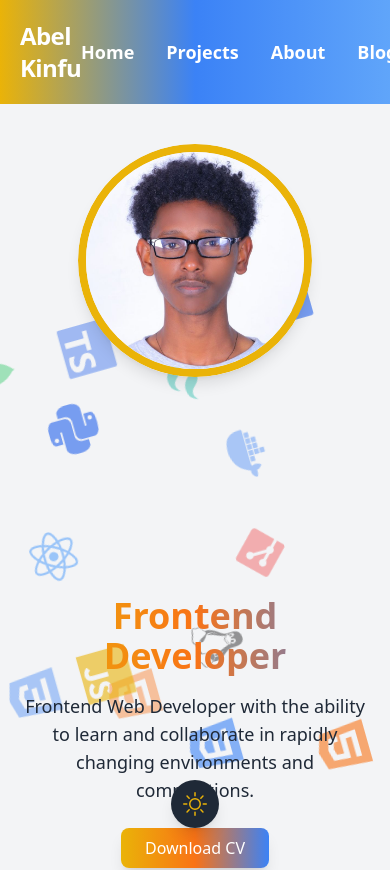
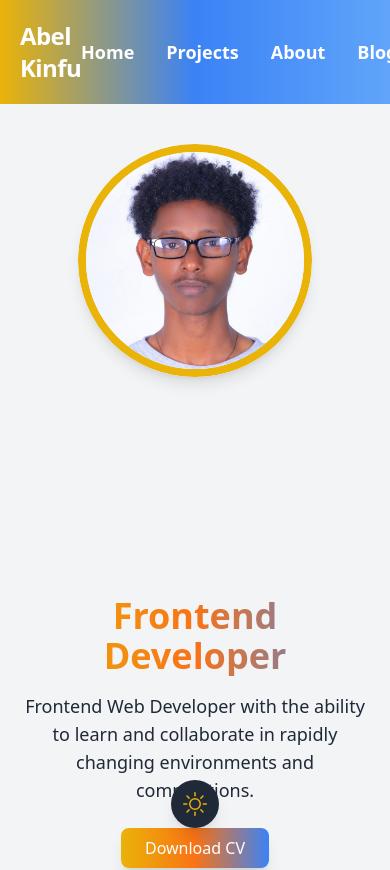
Before and after one commit to abel12-tech/my-portfolio, a React (Create React App) app: page / in a window 390 px wide. Shown: the top 870 px of the page. Built offline with nearby package versions, Linux system fonts and the light colour scheme.

Commit message:
feat -logo and title is edited

```diff
--- a/public/index.html
+++ b/public/index.html
@@ -2,7 +2,7 @@
 <html lang="en">
   <head>
     <meta charset="utf-8" />
-    <link rel="icon" href="%PUBLIC_URL%/favicon.ico" />
+    <link rel="icon" href="%PUBLIC_URL%/logo.jpg" />
     <meta name="viewport" content="width=device-width, initial-scale=1" />
     <meta name="theme-color" content="#000000" />
     <meta
@@ -24,7 +24,7 @@
       work correctly both with client-side routing and a non-root public URL.
       Learn how to configure a non-root public URL by running `npm run build`.
     -->
-    <title>React App</title>
+    <title>Abel|React Js|Frontend Developer</title>
   </head>
   <body>
     <noscript>You need to enable JavaScript to run this app.</noscript>
--- a/src/components/Hero.jsx
+++ b/src/components/Hero.jsx
@@ -50,7 +50,7 @@ export default function Hero() {
   return (
     <section className="relative flex flex-col-reverse md:flex-row items-center justify-between px-5 md:px-20 py-10 min-h-screen bg-gray-100 dark:bg-gray-900 text-gray-800 dark:text-gray-200 overflow-hidden">
       {/* Rotating Circular Icons around Text Section */}
-      <div className="absolute inset-0 flex justify-between items-center">
+      <div className="absolute inset-0 hidden md:flex justify-between items-center">
         <motion.div
           className="relative w-[350px] h-[350px] md:w-[450px] md:h-[450px] lg:w-[550px] lg:h-[550px]"
           {...circleAnimation}
```
Also changed, not shown: public/logo.jpg (added).
